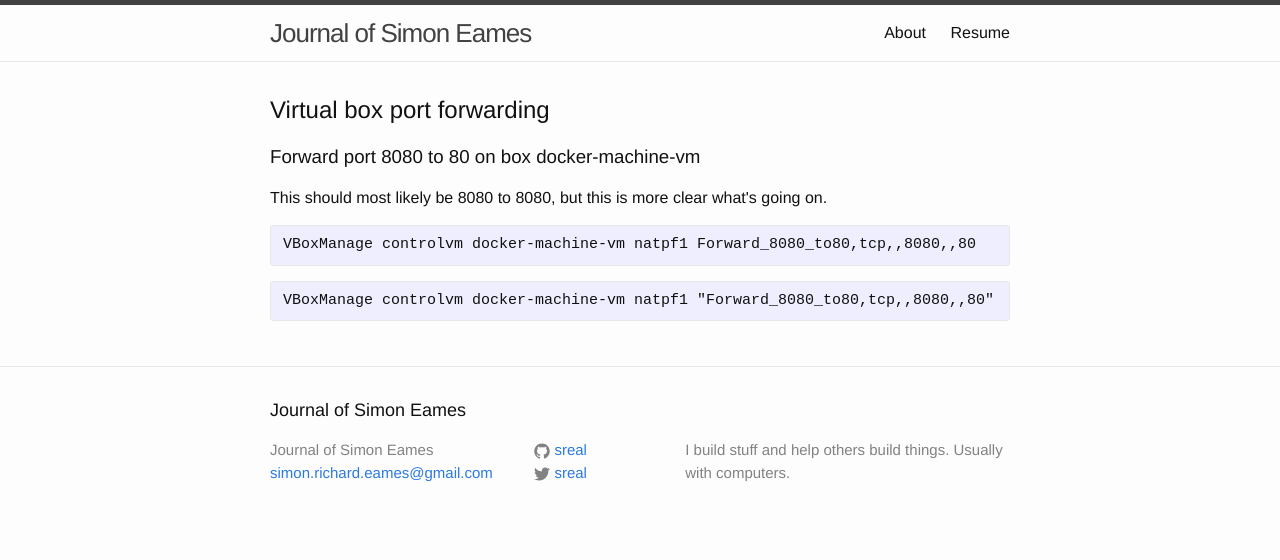
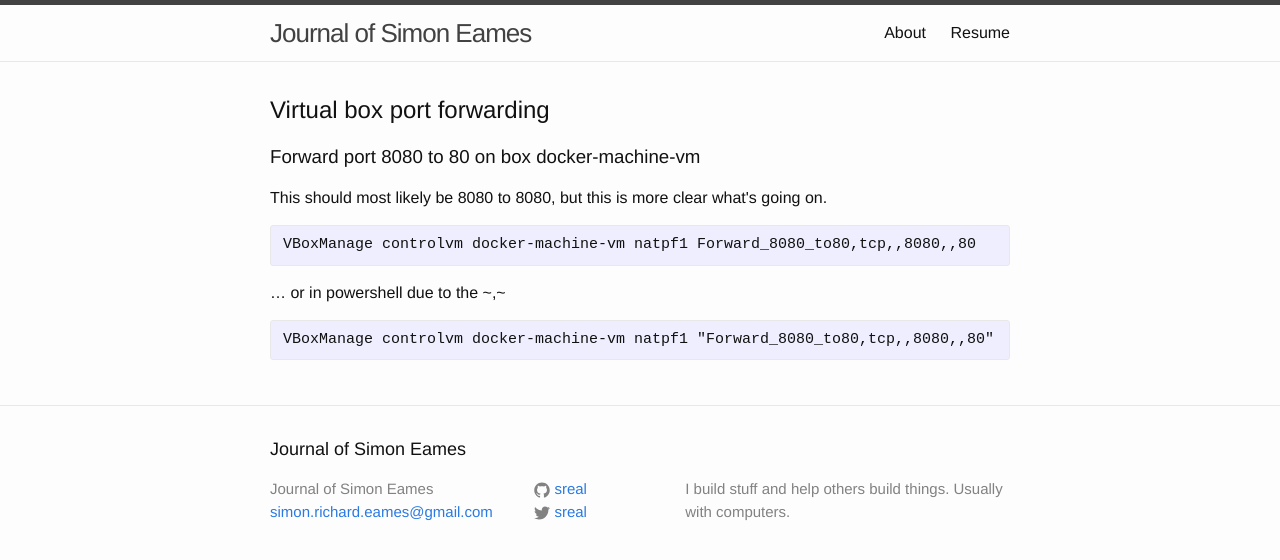
Before and after one commit to sreal/jekyll, a Jekyll site: the page built from _posts/2016-08-31-Virtual-box-port-forwarding.html, in a window 1280 px wide. Shown: the top 560 px of the page. Built offline with Jekyll 4.4.1, drawn with Linux system fonts in a browser that asks for light colours.

Commit message:
Update jekyl site

```diff
--- a/_posts/2016-08-31-Virtual-box-port-forwarding.html
+++ b/_posts/2016-08-31-Virtual-box-port-forwarding.html
@@ -19,6 +19,12 @@ This should most likely be 8080 to 8080, but this is more clear what's going on.
 </pre>
 </div>
 
+
+
+<p>
+&#x2026; or in powershell due to the ~,~
+</p>
+
 <div class="org-src-container">
 
 <pre class="src src-Powershell">VBoxManage controlvm docker-machine-vm natpf1 "Forward_8080_to80,tcp,,8080,,80"
```
